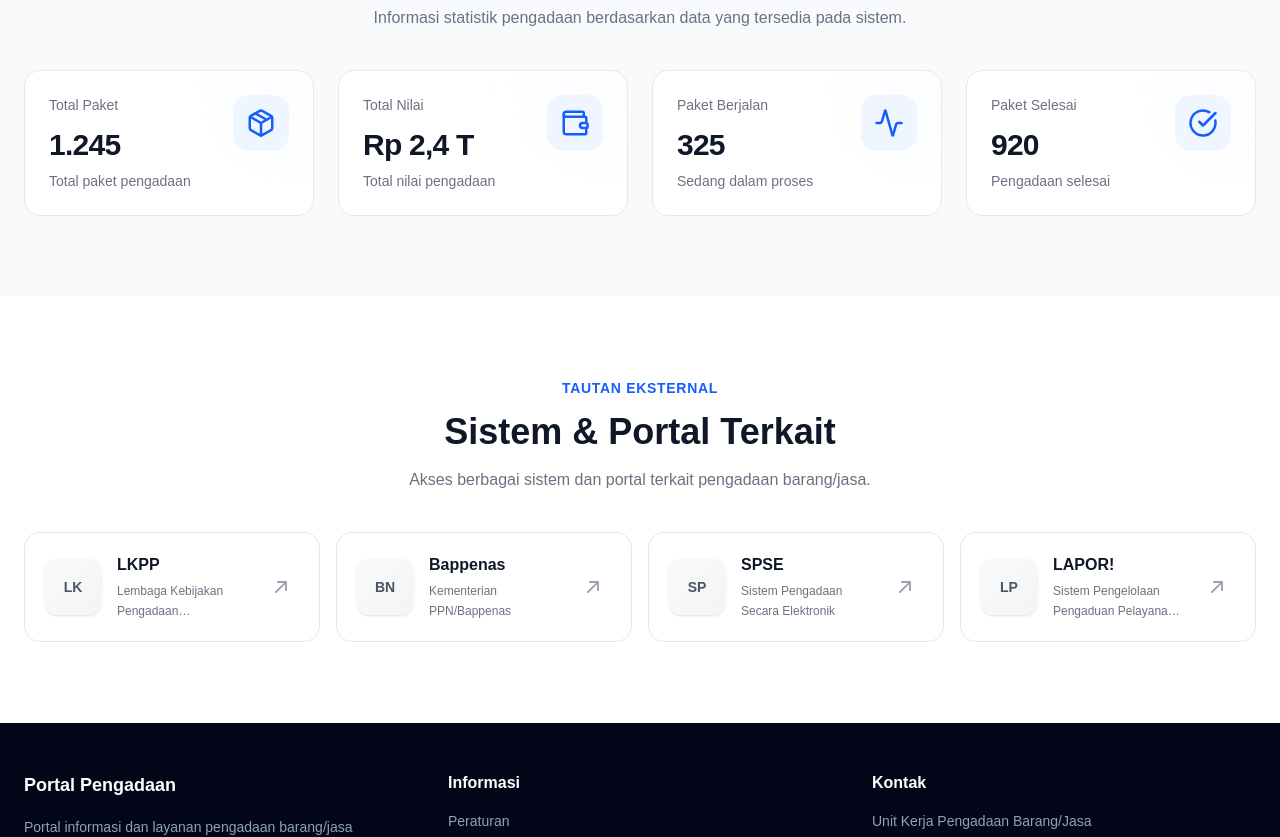
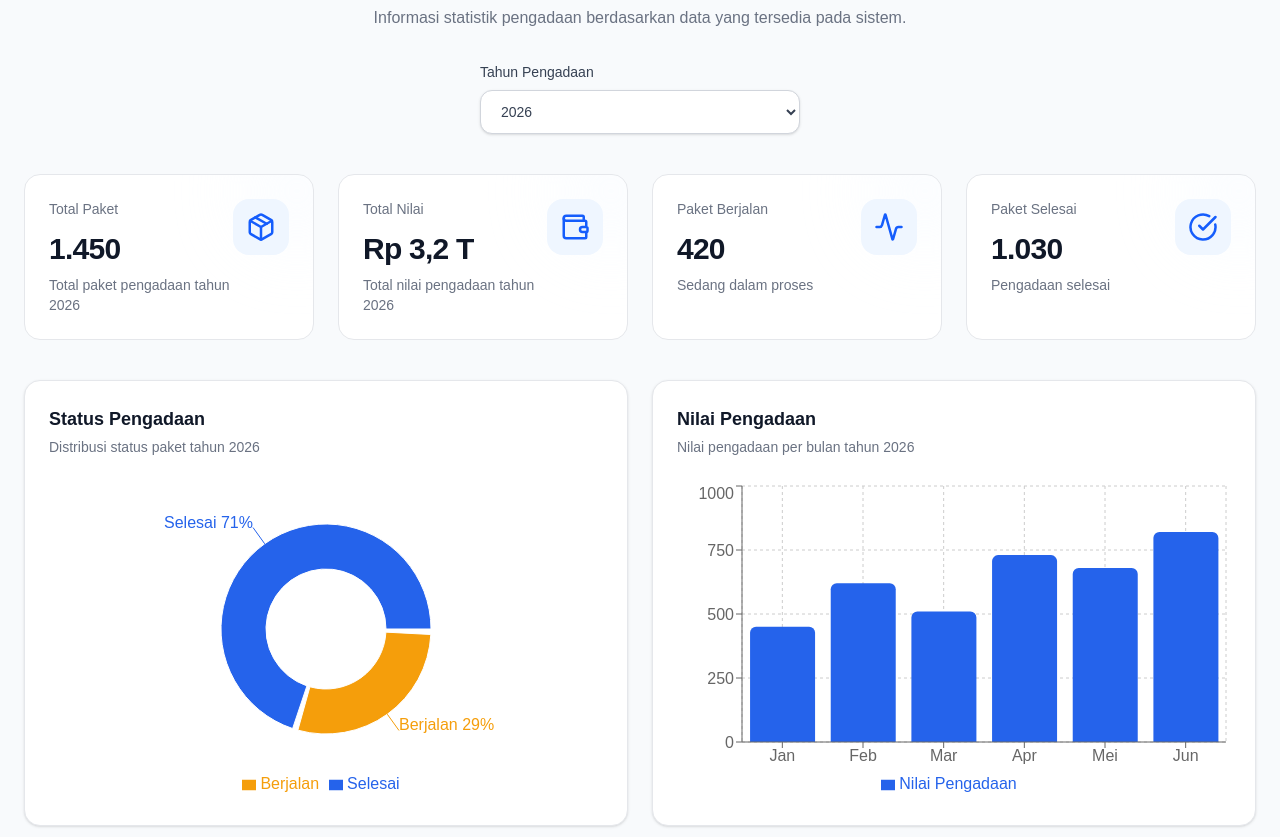
Before and after one commit to AdityaHardiansyah/portal-pengadaan, a React (Vite) app: page / in a window 1280 px wide. Shown: the part 1800-2637 px from the top of the page. Built offline with nearby package versions, Linux system fonts and the light colour scheme.

Commit message:
Add Statistics component with dynamic data and charts for procurement analysis

```diff
--- a/src/components/Statistics.jsx
+++ b/src/components/Statistics.jsx
@@ -1,12 +1,37 @@
+import { useState } from "react";
+
 import { Package, Wallet, Activity, CheckCircle } from "lucide-react";
 
+import {
+  ResponsiveContainer,
+  PieChart,
+  Pie,
+  Cell,
+  Tooltip,
+  Legend,
+  BarChart,
+  Bar,
+  XAxis,
+  YAxis,
+  CartesianGrid,
+} from "recharts";
+
 import StatisticCard from "./StatisticCard";
+import { statisticsData } from "../data/statistics";
+
+const COLORS = ["#2563EB", "#F59E0B"];
 
 const Statistics = () => {
+  const [selectedYear, setSelectedYear] = useState("2026");
+
+  const data = statisticsData[selectedYear];
+
   return (
     <section id="statistik" className="bg-slate-50 py-20">
       <div className="mx-auto max-w-7xl px-6">
-        {/* Heading */}
+        {/* ============================
+            HEADER
+        ============================ */}
         <div className="text-center">
           <span className="text-sm font-semibold uppercase tracking-wider text-blue-600">
             Statistik
@@ -22,35 +47,166 @@ const Statistics = () => {
           </p>
         </div>
 
-        {/* Statistic Cards */}
+        {/* ============================
+            FILTER TAHUN
+        ============================ */}
+        <div className="mx-auto mt-8 max-w-xs">
+          <label
+            htmlFor="tahun"
+            className="mb-2 block text-sm font-medium text-gray-700"
+          >
+            Tahun Pengadaan
+          </label>
+
+          <select
+            id="tahun"
+            value={selectedYear}
+            onChange={(e) => setSelectedYear(e.target.value)}
+            className="
+              w-full
+              rounded-xl
+              border
+              border-gray-300
+              bg-white
+              px-4
+              py-3
+              text-sm
+              font-medium
+              text-gray-700
+              shadow-sm
+              outline-none
+              transition
+              focus:border-blue-500
+              focus:ring-2
+              focus:ring-blue-100
+            "
+          >
+            <option value="2026">2026</option>
+
+            <option value="2025">2025</option>
+
+            <option value="2024">2024</option>
+          </select>
+        </div>
+
+        {/* ============================
+            SUMMARY
+        ============================ */}
         <div className="mt-10 grid gap-6 sm:grid-cols-2 lg:grid-cols-4">
           <StatisticCard
             title="Total Paket"
-            value="1.245"
-            description="Total paket pengadaan"
+            value={data.summary.totalPaket.toLocaleString("id-ID")}
+            description={`Total paket pengadaan tahun ${selectedYear}`}
             icon={Package}
           />
 
           <StatisticCard
             title="Total Nilai"
-            value="Rp 2,4 T"
-            description="Total nilai pengadaan"
+            value={data.summary.totalNilai}
+            description={`Total nilai pengadaan tahun ${selectedYear}`}
             icon={Wallet}
           />
 
           <StatisticCard
             title="Paket Berjalan"
-            value="325"
+            value={data.summary.paketBerjalan.toLocaleString("id-ID")}
             description="Sedang dalam proses"
             icon={Activity}
           />
 
           <StatisticCard
             title="Paket Selesai"
-            value="920"
+            value={data.summary.paketSelesai.toLocaleString("id-ID")}
             description="Pengadaan selesai"
             icon={CheckCircle}
           />
+        </div>
+
+        {/* ============================
+            CHART
+        ============================ */}
+        <div className="mt-10 grid gap-6 lg:grid-cols-2">
+          {/* ============================
+              STATUS PAKET
+          ============================ */}
+          <div className="rounded-2xl border border-gray-200 bg-white p-6 shadow-sm">
+            <h3 className="text-lg font-semibold text-gray-900">
+              Status Pengadaan
+            </h3>
+
+            <p className="mt-1 text-sm text-gray-500">
+              Distribusi status paket tahun {selectedYear}
+            </p>
+
+            <div className="mt-6 h-[320px]">
+              <ResponsiveContainer width="100%" height="100%">
+                <PieChart>
+                  <Pie
+                    data={data.status}
+                    dataKey="value"
+                    nameKey="name"
+                    cx="50%"
+                    cy="50%"
+                    innerRadius={60}
+                    outerRadius={105}
+                    paddingAngle={3}
+                    label={({ name, percent }) =>
+                      `${name} ${(percent * 100).toFixed(0)}%`
+                    }
+                  >
+                    {data.status.map((entry, index) => (
+                      <Cell
+                        key={`cell-${index}`}
+                        fill={COLORS[index % COLORS.length]}
+                      />
+                    ))}
+                  </Pie>
+
+                  <Tooltip />
+
+                  <Legend />
+                </PieChart>
+              </ResponsiveContainer>
+            </div>
+          </div>
+
+          {/* ============================
+              NILAI BULANAN
+          ============================ */}
+          <div className="rounded-2xl border border-gray-200 bg-white p-6 shadow-sm">
+            <h3 className="text-lg font-semibold text-gray-900">
+              Nilai Pengadaan
+            </h3>
+
+            <p className="mt-1 text-sm text-gray-500">
+              Nilai pengadaan per bulan tahun {selectedYear}
+            </p>
+
+            <div className="mt-6 h-[320px]">
+              <ResponsiveContainer width="100%" height="100%">
+                <BarChart data={data.nilaiBulanan}>
+                  <CartesianGrid strokeDasharray="3 3" />
+
+                  <XAxis dataKey="bulan" />
+
+                  <YAxis />
+
+                  <Tooltip
+                    formatter={(value) => [`Rp ${value} Juta`, "Nilai"]}
+                  />
+
+                  <Legend />
+
+                  <Bar
+                    dataKey="nilai"
+                    name="Nilai Pengadaan"
+                    fill="#2563EB"
+                    radius={[6, 6, 0, 0]}
+                  />
+                </BarChart>
+              </ResponsiveContainer>
+            </div>
+          </div>
         </div>
       </div>
     </section>
--- /dev/null
+++ b/src/components/StatisticsChart.jsx
@@ -0,0 +1,115 @@
+import {
+  PieChart,
+  Pie,
+  Cell,
+  Tooltip,
+  ResponsiveContainer,
+  BarChart,
+  Bar,
+  XAxis,
+  YAxis,
+  CartesianGrid,
+} from "recharts";
+
+const COLORS = ["#2563eb", "#93c5fd"];
+
+const StatisticsChart = ({ data }) => {
+  return (
+    <div className="mt-10 grid gap-6 lg:grid-cols-2">
+      {/* Status Paket */}
+      <div className="rounded-2xl border border-gray-200 bg-white p-6">
+        <div className="mb-6">
+          <h3 className="text-lg font-semibold text-gray-900">
+            Status Pengadaan
+          </h3>
+
+          <p className="mt-1 text-sm text-gray-500">
+            Distribusi paket pengadaan berdasarkan status
+          </p>
+        </div>
+
+        <div className="h-[300px]">
+          <ResponsiveContainer width="100%" height="100%">
+            <PieChart>
+              <Pie
+                data={data.status}
+                cx="50%"
+                cy="50%"
+                innerRadius={75}
+                outerRadius={105}
+                paddingAngle={4}
+                dataKey="value"
+              >
+                {data.status.map((entry, index) => (
+                  <Cell
+                    key={`cell-${index}`}
+                    fill={COLORS[index % COLORS.length]}
+                  />
+                ))}
+              </Pie>
+
+              <Tooltip />
+            </PieChart>
+          </ResponsiveContainer>
+        </div>
+
+        {/* Legend */}
+        <div className="flex justify-center gap-8">
+          {data.status.map((item, index) => (
+            <div
+              key={item.name}
+              className="flex items-center gap-2 text-sm text-gray-600"
+            >
+              <span
+                className="h-3 w-3 rounded-full"
+                style={{
+                  backgroundColor: COLORS[index],
+                }}
+              />
+
+              <span>
+                {item.name}:{" "}
+                <strong className="text-gray-900">
+                  {item.value.toLocaleString("id-ID")}
+                </strong>
+              </span>
+            </div>
+          ))}
+        </div>
+      </div>
+
+      {/* Nilai Pengadaan */}
+      <div className="rounded-2xl border border-gray-200 bg-white p-6">
+        <div className="mb-6">
+          <h3 className="text-lg font-semibold text-gray-900">
+            Nilai Pengadaan
+          </h3>
+
+          <p className="mt-1 text-sm text-gray-500">
+            Nilai pengadaan berdasarkan bulan
+          </p>
+        </div>
+
+        <div className="h-[300px]">
+          <ResponsiveContainer width="100%" height="100%">
+            <BarChart data={data.nilaiBulanan}>
+              <CartesianGrid strokeDasharray="3 3" />
+
+              <XAxis dataKey="bulan" />
+
+              <YAxis />
+
+              <Tooltip
+                formatter={(value) => [`Rp ${value} M`, "Nilai Pengadaan"]}
+              />
+
+              <Bar dataKey="nilai" fill="#2563eb" radius={[6, 6, 0, 0]} />
+            </BarChart>
+          </ResponsiveContainer>
+        </div>
+      </div>
+    </div>
+  );
+};
+
+export default StatisticsChart;
--- /dev/null
+++ b/src/data/statistics.js
@@ -0,0 +1,88 @@
+export const statisticsData = {
+  2026: {
+    summary: {
+      totalPaket: 1450,
+      totalNilai: "Rp 3,2 T",
+      paketBerjalan: 420,
+      paketSelesai: 1030,
+    },
+
+    status: [
+      {
+        name: "Selesai",
+        value: 1030,
+      },
+      {
+        name: "Berjalan",
+        value: 420,
+      },
+    ],
+
+    nilaiBulanan: [
+      { bulan: "Jan", nilai: 450 },
+      { bulan: "Feb", nilai: 620 },
+      { bulan: "Mar", nilai: 510 },
+      { bulan: "Apr", nilai: 730 },
+      { bulan: "Mei", nilai: 680 },
+      { bulan: "Jun", nilai: 820 },
+    ],
+  },
+
+  2025: {
+    summary: {
+      totalPaket: 1245,
+      totalNilai: "Rp 2,4 T",
+      paketBerjalan: 325,
+      paketSelesai: 920,
+    },
+
+    status: [
+      {
+        name: "Selesai",
+        value: 920,
+      },
+      {
+        name: "Berjalan",
+        value: 325,
+      },
+    ],
+
+    nilaiBulanan: [
+      { bulan: "Jan", nilai: 380 },
+      { bulan: "Feb", nilai: 750 },
+      { bulan: "Mar", nilai: 430 },
+      { bulan: "Apr", nilai: 560 },
+      { bulan: "Mei", nilai: 690 },
+      { bulan: "Jun", nilai: 480 },
+    ],
+  },
+
+  2024: {
+    summary: {
+      totalPaket: 980,
+      totalNilai: "Rp 1,8 T",
+      paketBerjalan: 280,
+      paketSelesai: 700,
+    },
+
+    status: [
+      {
+        name: "Selesai",
+        value: 700,
+      },
+      {
+        name: "Berjalan",
+        value: 280,
+      },
+    ],
+
+    nilaiBulanan: [
+      { bulan: "Jan", nilai: 250 },
+      { bulan: "Feb", nilai: 420 },
+      { bulan: "Mar", nilai: 380 },
+      { bulan: "Apr", nilai: 520 },
+      { bulan: "Mei", nilai: 460 },
+      { bulan: "Jun", nilai: 590 },
+    ],
+  },
+};
```
